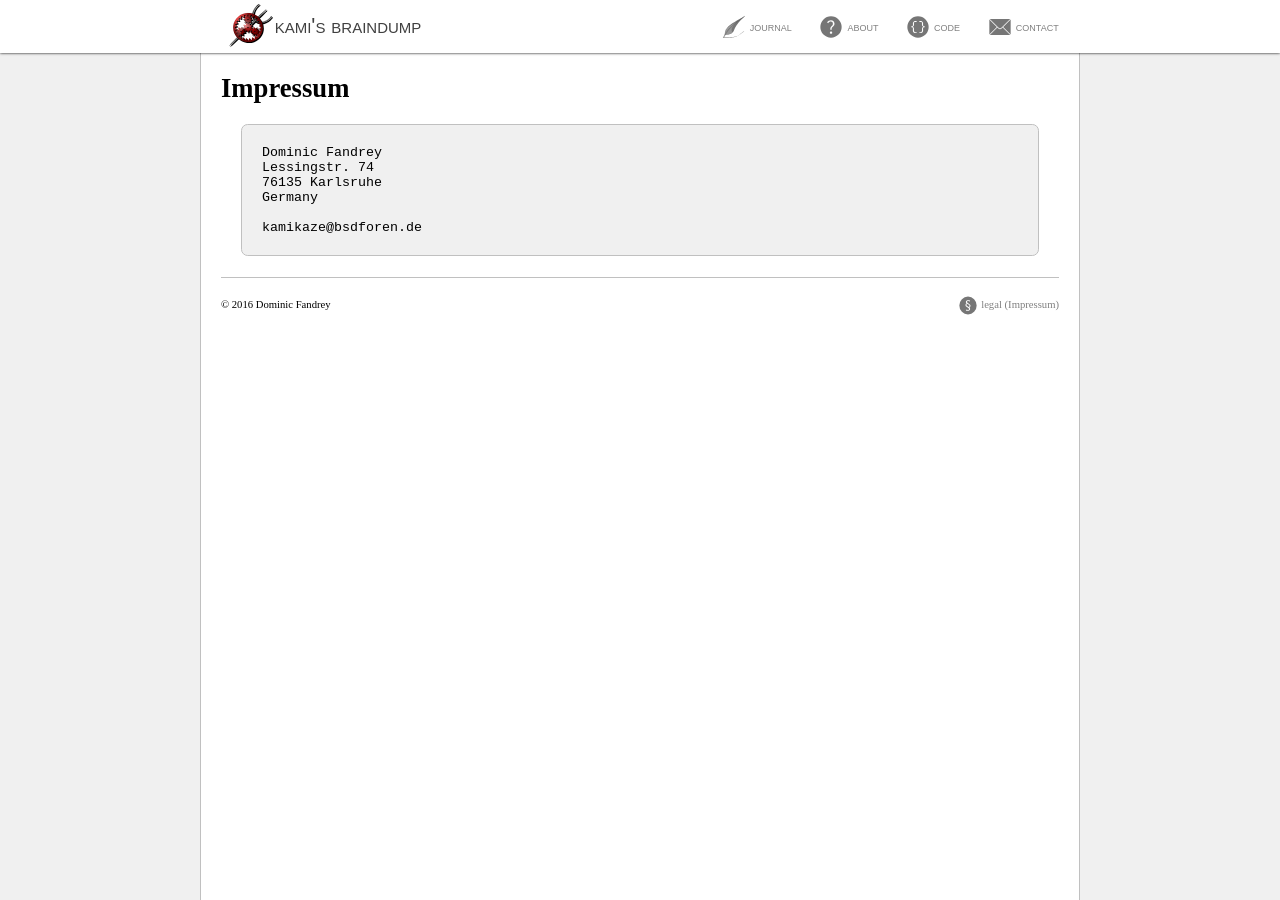
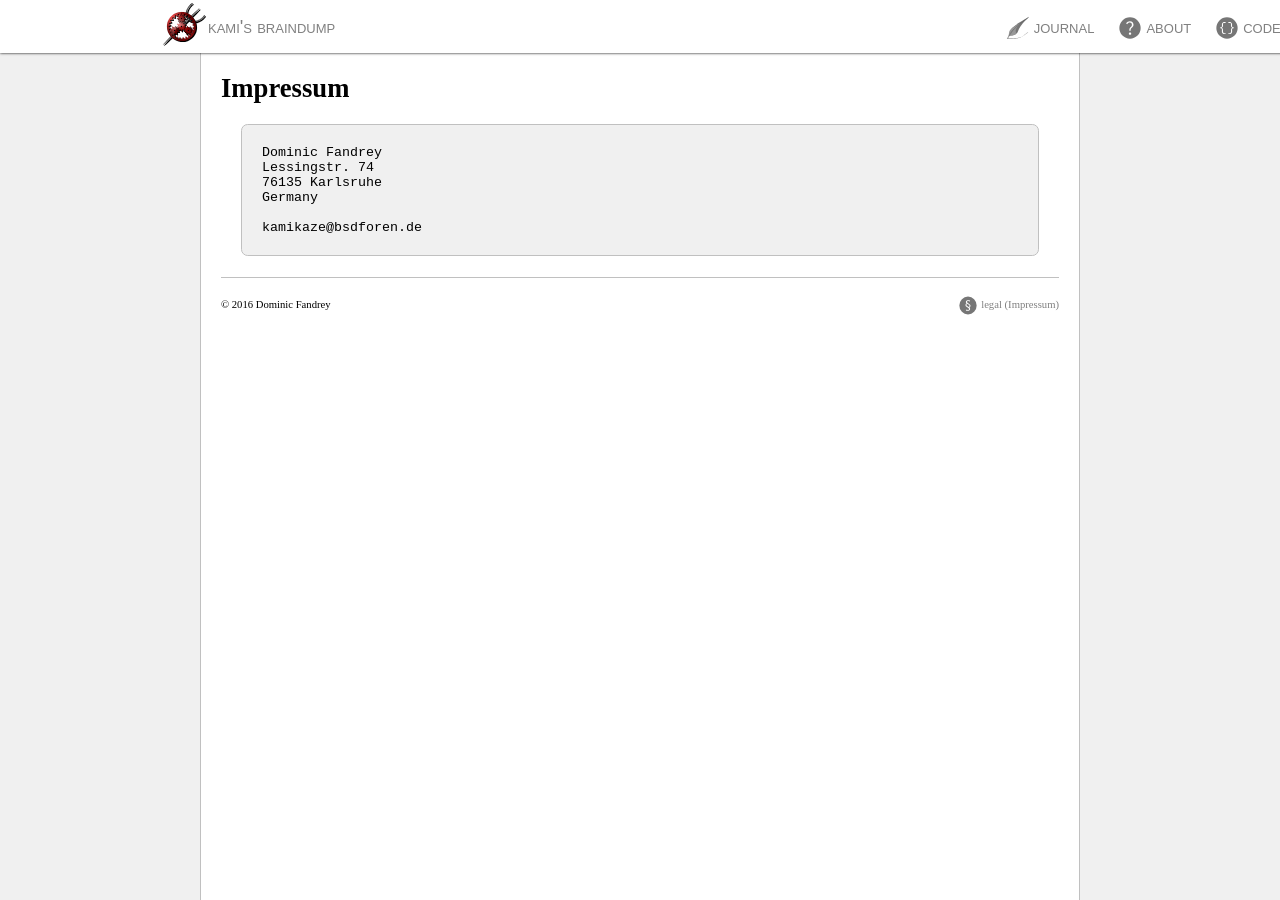
Before and after one commit to lonkamikaze/lonkamikaze.github.io, a Jekyll site: the page built from legal/index.html, in a window 1280 px wide. Built offline with Jekyll 4.4.1, drawn with Linux system fonts in a browser that asks for light colours.

Commit message:
Redesign header as <ul><li> menu

```diff
--- a/_layouts/default.html
+++ b/_layouts/default.html
@@ -7,23 +7,19 @@
 		<title>{{ site.title }} · {{ page.title }}</title>
 	</head>
 	<body>
-		<div id="header">
-			<a href="/">
+		<ul id="header">
+			<li><a href="/">
 				<img src="/img/logo.svg" alt="Logo" />{{ site.title }}
-			</a>
-			<a href="/journal">
+			</a></li><li><a href="/journal">
 				<img src="/img/feather.svg" alt="icon" />journal
-			</a>
-			<a href="/about">
+			</a></li><li><a href="/about">
 				<img src="/img/questionmark.svg" alt="icon" />about
-			</a>
-			<a href="https://github.com/lonkamikaze">
+			</a></li><li><a href="https://github.com/lonkamikaze">
 				<img src="/img/code.svg" alt="icon" />code
-			</a>
-			<a href="/contact">
+			</a></li><li><a href="/contact">
 				<img src="/img/contact.svg" alt="icon" />contact
-			</a>
-		</div>
+			</a></li>
+		</ul>
 		<div id="left"></div>
 		<div id="right"></div>
 		<div id="main">
--- a/css/main.css
+++ b/css/main.css
@@ -8,28 +8,45 @@ body {
 #header {
 	position:            fixed;
 	width:               100%;
-	height:              40pt;
 	top:                 0pt;
 	background:          #ffffff;
-	line-height:         40pt;
+	padding:             0pt 101pt;
 	font-family:         sans-serif;
 	font-variant:        small-caps;
+	font-size:           140%;
+	line-height:         40pt;
 	box-shadow:          0pt 0pt 2pt;
+	list-style-type:     none;
+	margin:              0pt;
 	text-align:          right;
 }
+
+#header li {
+	display:             inline-block;
+}
+
+#header li:first-child {
+	float:               left;
+}
+
 
 #header a img, #footer a img {
 	width:               24pt;
 	height:              24pt;
-	display:             inline;
+	display:             inline-block;
 	vertical-align:      middle;
 	opacity:             .666;
+	margin:              0pt;
+	padding:             0pt;
+	border:              0pt none;
 }
 
 #header a, #footer a {
 	text-decoration:     none;
 	color:               #808080;
 	padding:             0pt 15pt 0pt 0pt;
+	white-space:         nowrap;
+	display:             block;
 }
 
 #header a:hover, #footer a:hover {
@@ -40,20 +57,15 @@ body {
 	opacity:             1;
 }
 
-#header a:first-child {
-	padding-left:        166pt;
-	float:               left;
-	font-size:           160%;
+#header li:first-child a {
+	padding-left:        15pt;
 }
 
-#header a:first-child img {
+#header li:first-child a img {
 	width:               40pt;
 	height:              40pt;
+	vertical-align:      bottom;
 	opacity:             1;
-}
-
-#header a:last-child {
-	padding-right:       166pt;
 }
 
 #left {
```
